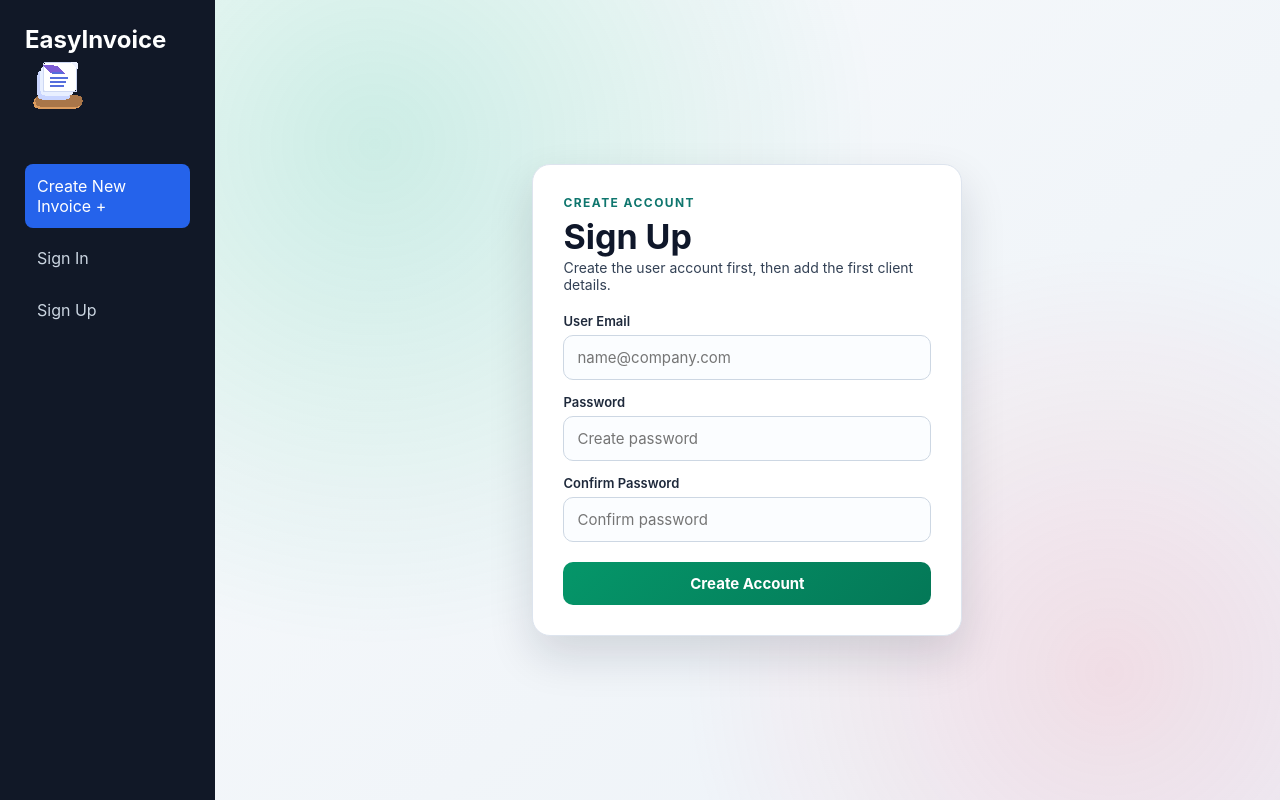
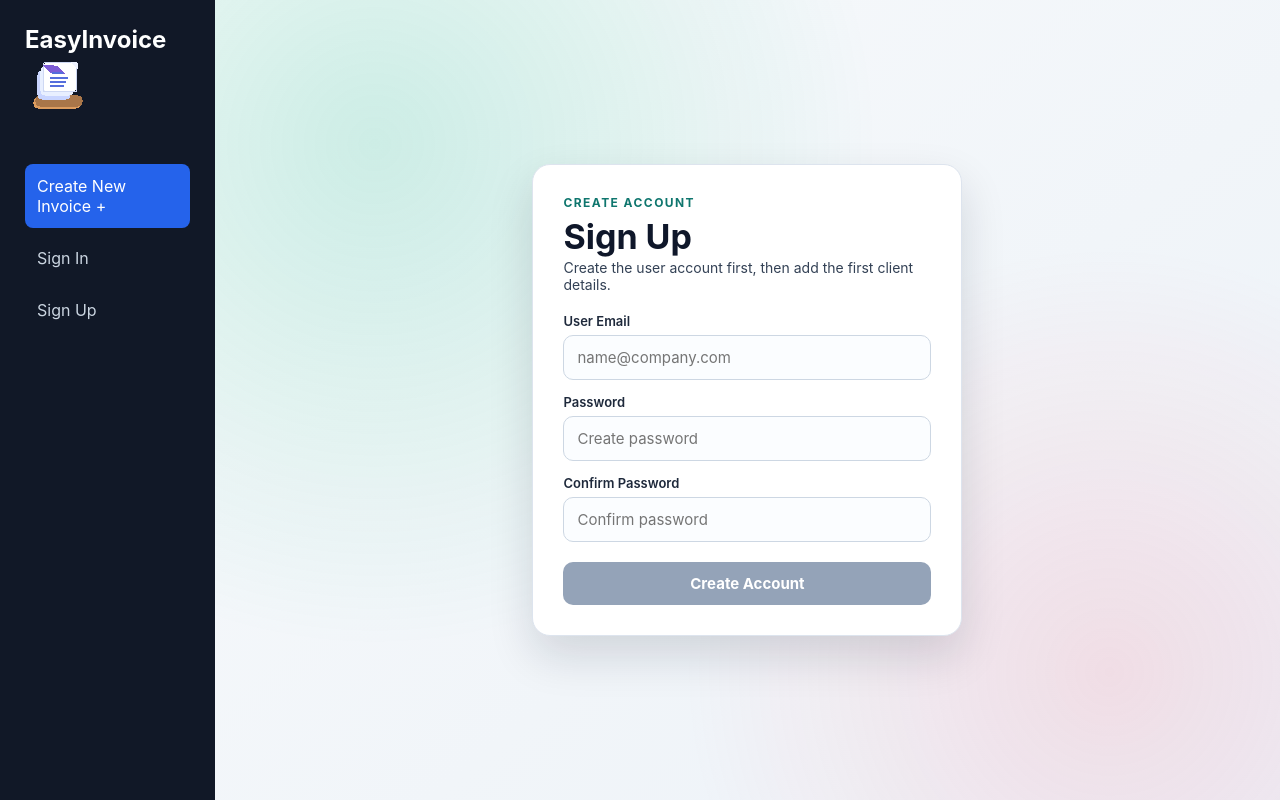
Before and after one commit to rruev/EasyInvoice, a React (Vite) app in the folder frontend/: page /signup in a window 1280 px wide. Built offline with nearby package versions, Linux system fonts and the light colour scheme; no server answers.

Commit message:
added reactive frontend validation to register

```diff
--- a/frontend/package.json
+++ b/frontend/package.json
@@ -12,7 +12,8 @@
   "dependencies": {
     "react": "^19.2.7",
     "react-dom": "^19.2.7",
-    "react-router-dom": "^7.18.1"
+    "react-router-dom": "^7.18.1",
+    "zod": "^4.4.3"
   },
   "devDependencies": {
     "@eslint/js": "^10.0.1",
--- a/frontend/src/pages/SignIn/SignIn.css
+++ b/frontend/src/pages/SignIn/SignIn.css
@@ -67,7 +67,7 @@
   box-shadow: 0 0 0 4px rgba(14, 165, 233, 0.18);
 }
 
-.auth-form button {
+.auth-button {
   margin-top: 20px;
   width: 100%;
   border: 0;
@@ -78,6 +78,10 @@
   color: #ffffff;
   background: linear-gradient(135deg, #0284c7 0%, #0369a1 100%);
   cursor: pointer;
+}
+
+.auth-button:hover {
+  background: linear-gradient(135deg, #0369a1 0%, #0284c7 100%);
 }
 
 @media (max-width: 640px) {
--- a/frontend/src/pages/SignIn/SignIn.jsx
+++ b/frontend/src/pages/SignIn/SignIn.jsx
@@ -2,9 +2,10 @@ import "./SignIn.css";
 
 import { useUser } from "../../hooks/useUser";
 import { useNavigate } from "react-router-dom";
+import { useEffect } from "react";
 
 function SignIn() {
-  const { signIn, isLoading, error, fetchUser } = useUser();
+  const { signIn, isLoading, error, setError, fetchUser } = useUser();
   const navigate = useNavigate();
 
   const handleSubmit = async (e) => {
@@ -20,6 +21,10 @@ function SignIn() {
       navigate('/');
     }
   };
+
+  useEffect(() => {
+    setError(null);
+  }, []);
 
   return (
     <section className="auth-screen" aria-label="Sign in screen">
@@ -49,7 +54,7 @@ function SignIn() {
           />
           {error && error.password && <p className="auth-error">{error.password[0]}</p>}
 
-          <button type="submit">Sign In</button>
+          <button type="submit" className="auth-button">Sign In</button>
         </form>
         {error && error.general && <p className="auth-error">{error.general}</p>}
       </div>
--- a/frontend/src/pages/SignUp/SignUp.css
+++ b/frontend/src/pages/SignUp/SignUp.css
@@ -86,7 +86,7 @@
   box-shadow: 0 0 0 4px rgba(16, 185, 129, 0.16);
 }
 
-.auth-form button {
+.auth-button {
   margin-top: 20px;
   width: 100%;
   border: 0;
@@ -95,8 +95,25 @@
   font-size: 15px;
   font-weight: 700;
   color: #ffffff;
-  background: linear-gradient(135deg, #059669 0%, #047857 100%);
+  background: linear-gradient(135deg, #0284c7 0%, #0369a1 100%);
   cursor: pointer;
+}
+
+.auth-button:hover {
+  background: linear-gradient(135deg, #0369a1 0%, #0284c7 100%);
+}
+
+.auth-button-disabled {
+  margin-top: 20px;
+  width: 100%;
+  border: 0;
+  border-radius: 10px;
+  padding: 12px 14px;
+  font-size: 15px;
+  font-weight: 700;
+  color: #ffffff;
+  background: #94a3b8;
+  cursor: not-allowed;
 }
 
 .auth-error {
--- a/frontend/src/pages/SignUp/SignUp.jsx
+++ b/frontend/src/pages/SignUp/SignUp.jsx
@@ -2,7 +2,10 @@ import "./SignUp.css";
 import { useUser } from "../../hooks/useUser";
 import { useClient } from "../../hooks/useClient";
 import { useNavigate } from "react-router-dom";
-import { useState } from "react";
+import { useState, useEffect } from "react";
+import { userRegisterSchema } from "../../schemas/user.schema";
+
+import * as z from 'zod';
 
 
 function SignUp() {
@@ -14,12 +17,11 @@ function SignUp() {
   const [showEmail, setShowEmail] = useState(false);
   const [showBusinessAddress, setShowBusinessAddress] = useState(false);
   const [showPhoneNumber, setShowPhoneNumber] = useState(false);
-  const [disabled, setDisabled] = useState(false);
+  const [disabled, setDisabled] = useState(true);
+  const [formData, setFormData] = useState({});
 
   const handleSubmit = async (e) => {
     e.preventDefault();
-    const formData = Object.fromEntries(new FormData(e.target).entries());
-
     const user = await signUp(formData);
     if (user) {
       await fetchUser();
@@ -34,6 +36,26 @@ function SignUp() {
     form.elements['businessEmail'].value = userEmail;
     setShowBusinessAddress(true);
   }
+
+  const handleChange = (e) => {
+    let data = { ...formData, [e.target.name]: e.target.value };
+
+    try {
+      data = userRegisterSchema.parse(data);
+      setError({ ...error, [e.target.name]: undefined });
+      setDisabled(false);
+    } catch (err) {
+      const error = z.flattenError(err).fieldErrors;
+      setError(error);
+      setDisabled(true);
+    }
+
+    setFormData(data);
+  };
+
+  useEffect(() => {
+    setError(null);
+  }, []);
 
   return (
     <section className="auth-screen" aria-label="Sign up screen">
@@ -50,6 +72,7 @@ function SignUp() {
             name="email"
             placeholder="name@company.com"
             autoComplete="email"
+            onChange={handleChange}
           />
           {error && error.email && <p className="auth-error">{error.email[0]}</p>}
 
@@ -60,6 +83,7 @@ function SignUp() {
             name="password"
             placeholder="Create password"
             autoComplete="new-password"
+            onChange={handleChange}
           />
           {error && error.password && <p className="auth-error">{error.password[0]}</p>}
 
@@ -70,7 +94,9 @@ function SignUp() {
             name="confirmPassword"
             placeholder="Confirm password"
             autoComplete="new-password"
-            onChange={(e) => setShowBusinessName(e.target.value.length > 0)}
+            onChange={(e) => {
+              setShowBusinessName(e.target.value.length > 0); handleChange(e);
+            }}
           />
           {error && error.confirmPassword && <p className="auth-error">{error.confirmPassword[0]}</p>}
 
@@ -83,7 +109,7 @@ function SignUp() {
                 name="businessName"
                 placeholder="Business name"
                 autoComplete="organization"
-                onChange={(e) => setShowEmail(e.target.value.length > 0)}
+                onChange={(e) => { setShowEmail(e.target.value.length > 0); handleChange(e); }}
               />
             </>
           )}
@@ -98,9 +124,9 @@ function SignUp() {
                 name="businessEmail"
                 placeholder="Business email"
                 autoComplete="email"
-                onChange={(e) => setShowBusinessAddress(e.target.value.length > 0)}
+                onChange={(e) => { setShowBusinessAddress(e.target.value.length > 0); handleChange(e); }}
               />
-              <button type="button" onClick={handleClick}>Same as user email</button>
+              <button type="button" onClick={handleClick} className="auth-button">Same as user email</button>
             </>
           )}
           {error && error.businessEmail && <p className="auth-error">{error.businessEmail[0]}</p>}
@@ -114,7 +140,7 @@ function SignUp() {
                 name="businessAddress"
                 placeholder="Business address"
                 autoComplete="street-address"
-                onChange={(e) => setShowPhoneNumber(e.target.value.length > 0)}
+                onChange={(e) => { setShowPhoneNumber(e.target.value.length > 0); handleChange(e); }}
               />
             </>
           )}
@@ -129,12 +155,13 @@ function SignUp() {
                 name="phoneNumber"
                 placeholder="Phone number"
                 autoComplete="tel"
+                onChange={handleChange}
               />
             </>
           )}
           {error && error.phoneNumber && <p className="auth-error">{error.phoneNumber[0]}</p>}
 
-          <button type="submit">Create Account</button>
+          <button type="submit" disabled={disabled} className={disabled ? 'auth-button-disabled' : 'auth-button'}>Create Account</button>
         </form>
         {error && error.general && <p className="auth-error">{error.general}</p>}
       </div>
--- /dev/null
+++ b/frontend/src/schemas/user.schema.js
@@ -0,0 +1,14 @@
+import * as z from 'zod';
+
+export const userRegisterSchema = z.object({
+  email: z.string({ message: 'Email is required' }).email({ message: 'Invalid email address' }),
+  password: z.string({ message: 'Password is required' }).min(3, { message: 'Password must be at least 3 characters long' }),
+  confirmPassword: z.string({ message: 'Confirm Password is required' }).min(3, { message: 'Confirm Password must be at least 3 characters long' }),
+  businessName: z.string().regex(/^[A-Za-zÄÖÜäöüßẞ .'-]*$/, { message: 'Invalid business name' }).optional(),
+  businessAddress: z.string().regex(/^[A-Za-zÄÖÜäöüßẞ .'-]+ \d+[A-Za-z]?, \d{4} [A-Za-zÄÖÜäöüßẞ .'-]+$/, { message: 'Invalid business address' }).optional(),
+  businessEmail: z.string().email({ message: 'Invalid business email address' }).trim().toLowerCase().optional(),
+  phoneNumber: z.string().regex(/^\+?[1-9]\d{1,14}$/, { message: 'Invalid phone number' }).trim().optional(),
+}).refine((data) => data.password === data.confirmPassword, {
+  message: 'Passwords do not match',
+  path: ['confirmPassword'],
+});
```
Also changed, not shown: 1 other file (tests, documents, lock files or other folders).
